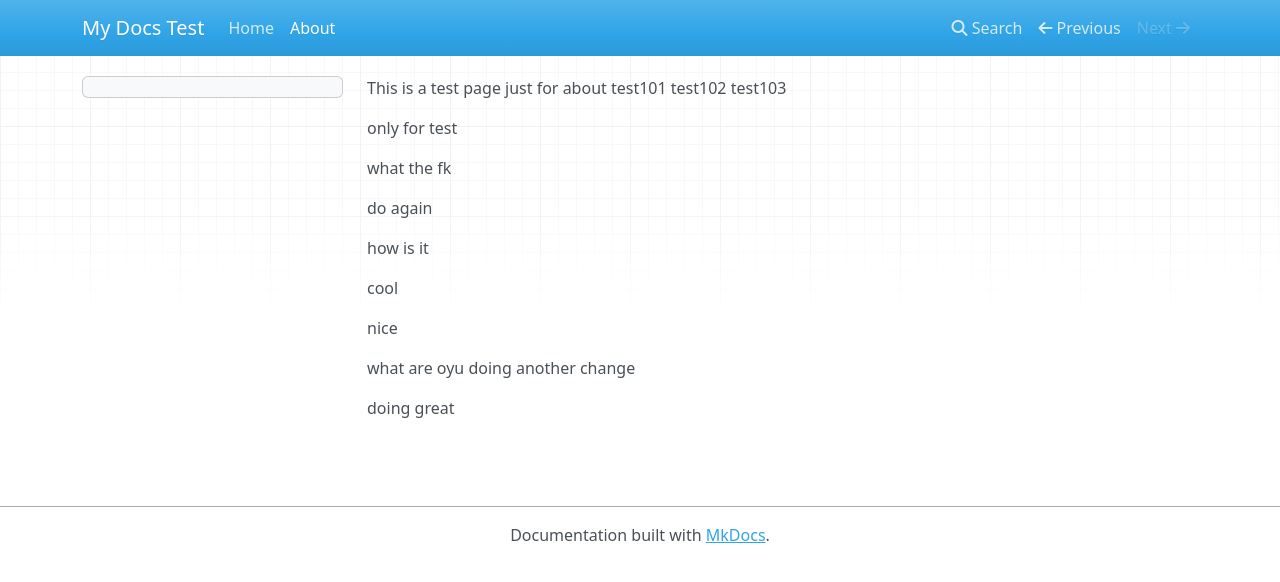
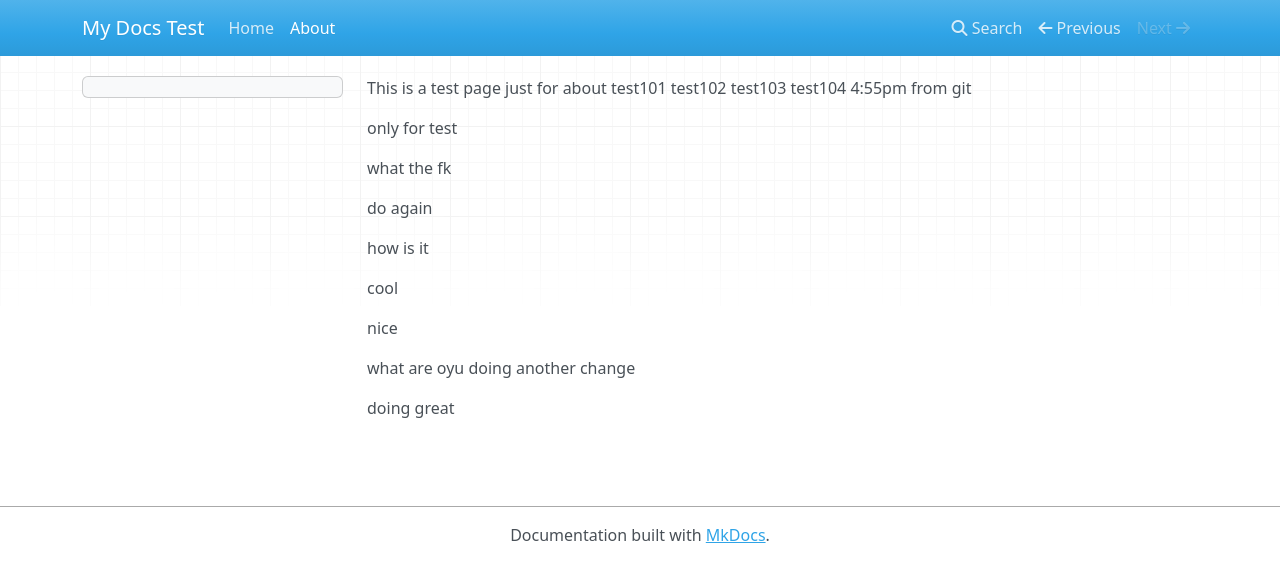
Before and after one commit to maplefu0602/test-gdcdocs, an MkDocs documentation site: the page built from docs/about.md, in a window 1280 px wide. Shown: the top 582 px of the page. Built offline with MkDocs 1.6.1, drawn with Linux system fonts in a browser that asks for light colours; nearby versions of some CDN libraries; old or Windows-style settings are respelled for this version of MkDocs.

Commit message:
Update about.md

```diff
--- a/docs/about.md
+++ b/docs/about.md
@@ -3,6 +3,7 @@ just for about
 test101
 test102
 test103
+test104 4:55pm from git
 
 only for test
 
```
